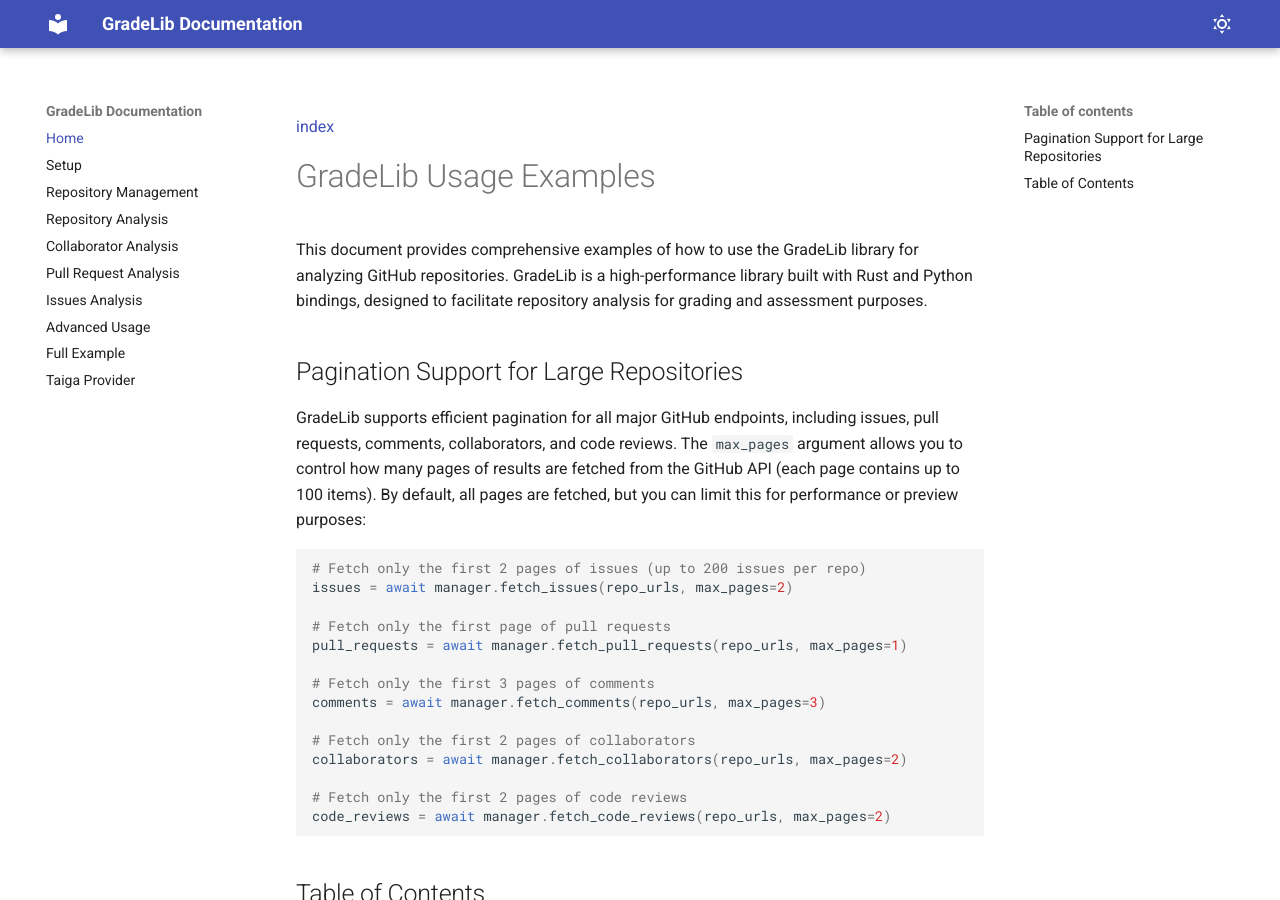
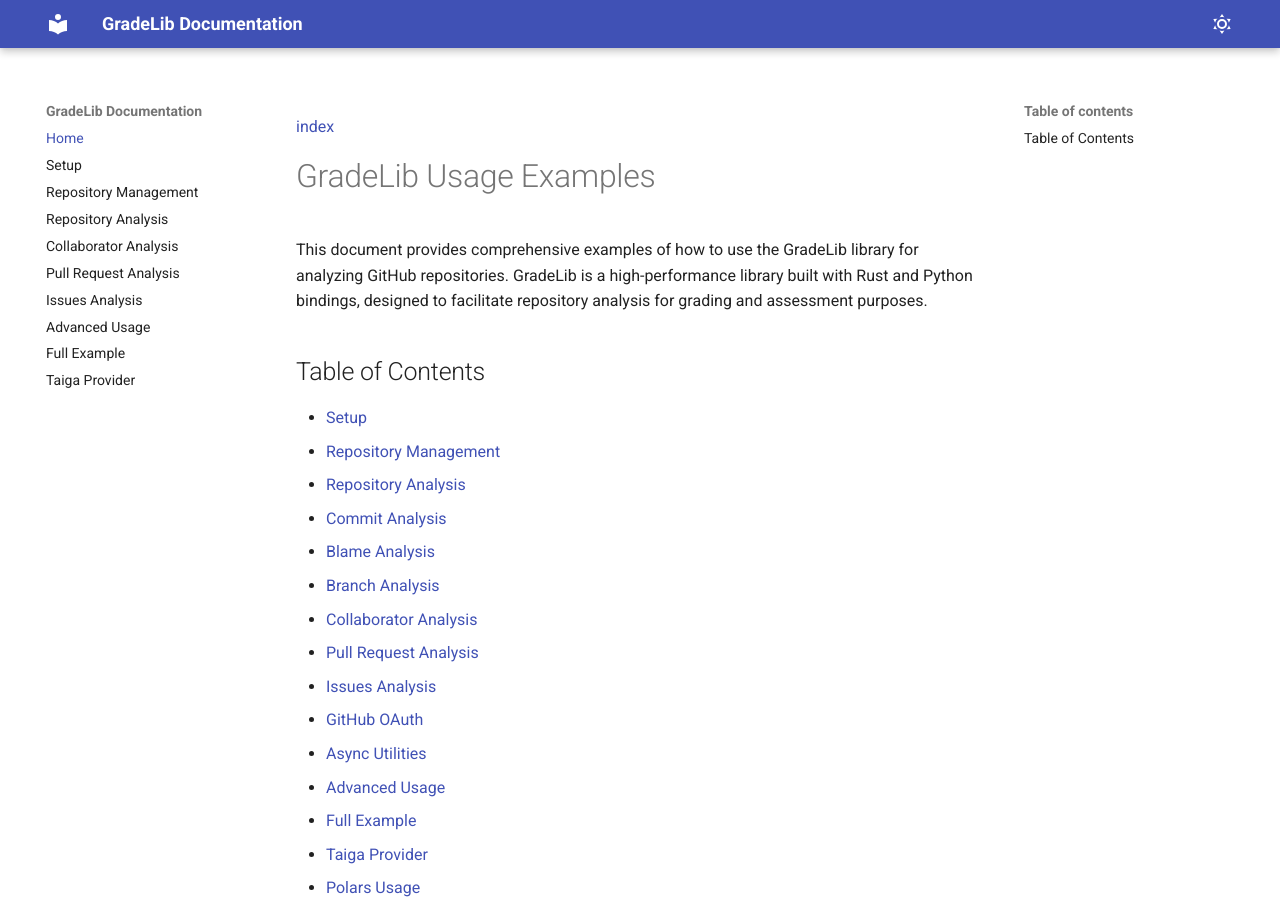
Before and after one commit to bmeddeb/gradelib, an MkDocs documentation site: the page built from docs/index.md, in a window 1280 px wide and 900 px high. Built offline with MkDocs 1.6.1 and Material for MkDocs 9.7.7, drawn with Linux system fonts in a browser that asks for light colours.

````diff
--- a/docs/index.md
+++ b/docs/index.md
@@ -3,26 +3,6 @@
 
 This document provides comprehensive examples of how to use the GradeLib library for analyzing GitHub repositories. GradeLib is a high-performance library built with Rust and Python bindings, designed to facilitate repository analysis for grading and assessment purposes.
 
-## Pagination Support for Large Repositories
-
-GradeLib supports efficient pagination for all major GitHub endpoints, including issues, pull requests, comments, collaborators, and code reviews. The `max_pages` argument allows you to control how many pages of results are fetched from the GitHub API (each page contains up to 100 items). By default, all pages are fetched, but you can limit this for performance or preview purposes:
-
-```python
-# Fetch only the first 2 pages of issues (up to 200 issues per repo)
-issues = await manager.fetch_issues(repo_urls, max_pages=2)
-
-# Fetch only the first page of pull requests
-pull_requests = await manager.fetch_pull_requests(repo_urls, max_pages=1)
-
-# Fetch only the first 3 pages of comments
-comments = await manager.fetch_comments(repo_urls, max_pages=3)
-
-# Fetch only the first 2 pages of collaborators
-collaborators = await manager.fetch_collaborators(repo_urls, max_pages=2)
-
-# Fetch only the first 2 pages of code reviews
-code_reviews = await manager.fetch_code_reviews(repo_urls, max_pages=2)
-```
 
 ## Table of Contents
 
````
Also changed, not shown: CHANGELOG.md (added, +54 -0 lines).
